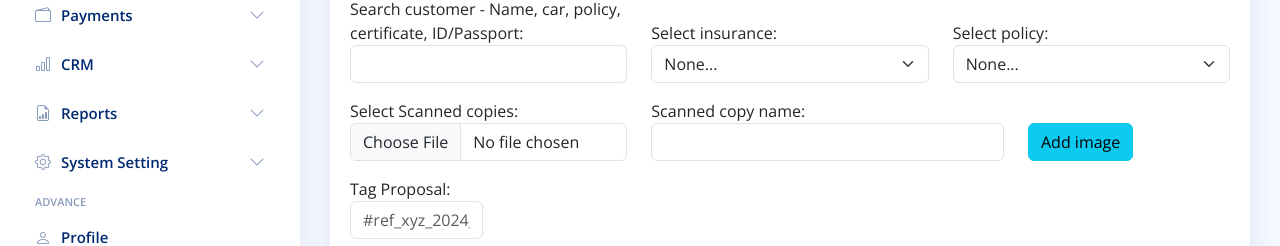
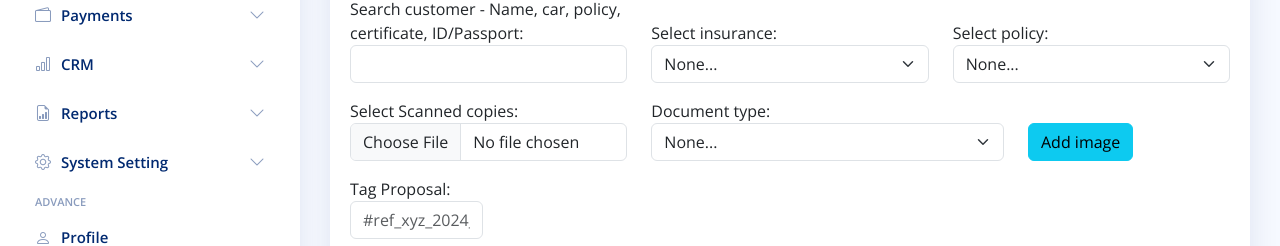
Before and after one commit to General-Insurance-Soft/tchalla, a Next.js app: page /page/proposal/capture in a window 1280 px wide. Shown: the part 283-529 px from the top of the page. Built offline with nearby package versions, Linux system fonts and the light colour scheme.

Commit message:
limit selectable document types

```diff
--- a/app/page/proposal/capture/page.js
+++ b/app/page/proposal/capture/page.js
@@ -97,12 +97,6 @@ export default function Page() {
                             </div>
                         </div>
 
-
-
-
-
-
-
                         <div className="col-sm-12">
                             <div className="row d-flex align-items-end">
                                 <div className="col-md-4">
@@ -110,8 +104,15 @@ export default function Page() {
                                     <input type="file" id="img" name="img" accept="image/*" className="form-control" />
                                 </div>
                                 <div className="col-md-5">
-                                    <label htmlFor="copyName">Scanned copy name:</label>
-                                    <input id="copyName" type="text" className="form-control" />
+                                    <label htmlFor="copyName">Document type:</label>
+                                    <select id="policy" className="form-select">
+                                        <option defaultValue>None...</option>
+                                        <option>ID/Passort</option>
+                                        <option>Proposal</option>
+                                        <option>Accident form</option>
+                                        <option>Policy</option>
+                                        <option>Police Abstract</option>
+                                    </select>
                                 </div>
                                 <div className="col-md-3">
                                     <button type="button" className="btn btn-info mt-2 mt-md-0">Add image</button>
```
